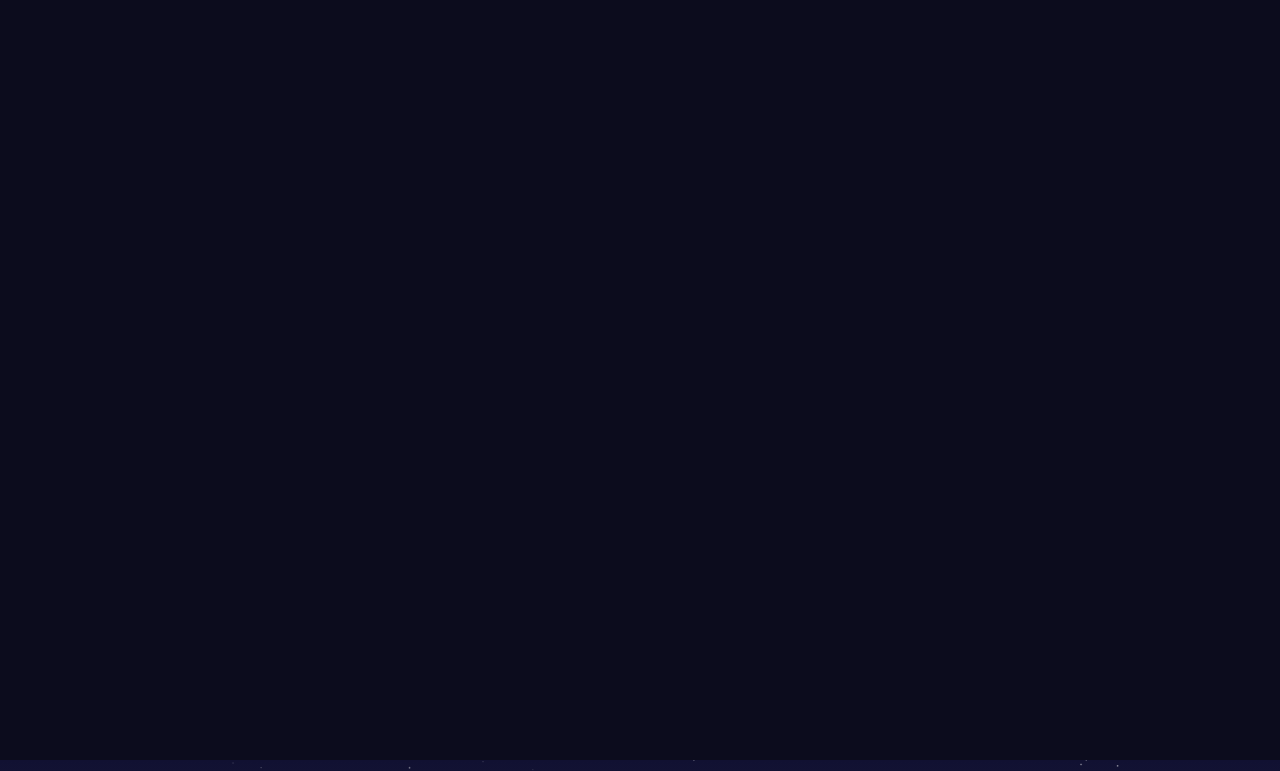
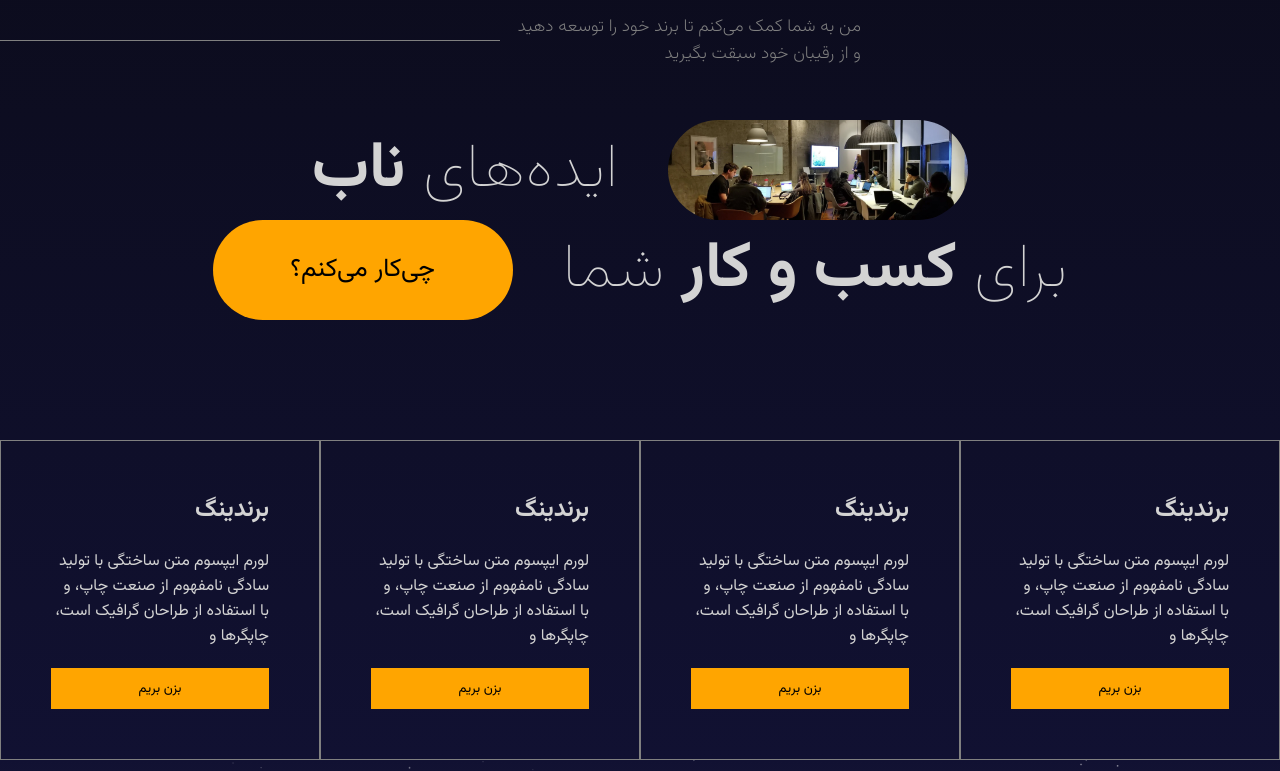
Before and after one commit to sharpWit/animated-fa-portfolio, a React (Vite) app: page / in a window 1280 px wide. Shown: the part 1640-2411 px from the top of the page. Built offline with nearby package versions, Linux system fonts and the light colour scheme.

Commit message:
Services were added

```diff
--- a/src/App.jsx
+++ b/src/App.jsx
@@ -2,6 +2,7 @@ import "./app.scss";
 import Hero from "./components/hero/Hero";
 import Navbar from "./components/navbar/Navbar";
 import Parallax from "./components/parallax/Parallax";
+import Services from "./components/services/Services";
 
 const App = () => {
   return (
@@ -15,7 +16,9 @@ const App = () => {
         <Parallax type="services" />
       </section>
 
-      <section>services</section>
+      <section>
+        <Services />
+      </section>
 
       <section id="پورتفلیو">
         <Parallax type="portfolio" />
--- /dev/null
+++ b/src/components/services/Services.jsx
@@ -0,0 +1,107 @@
+import { useRef } from "react";
+import "./services.scss";
+import { motion, useInView } from "framer-motion";
+
+const variants = {
+  initial: {
+    x: -500,
+    y: 100,
+    opacity: 0,
+  },
+  animate: {
+    x: 0,
+    opacity: 1,
+    y: 0,
+    transition: {
+      duration: 1,
+      staggerChildren: 0.1,
+    },
+  },
+};
+
+const Services = () => {
+  const ref = useRef();
+
+  const isInView = useInView(ref, { margin: "-100px" });
+
+  return (
+    <motion.div
+      className="services"
+      variants={variants}
+      initial="initial"
+      ref={ref}
+      animate={isInView && "animate"}
+    >
+      <motion.div className="textContainer" variants={variants}>
+        <p>
+          من به شما کمک می‌کنم تا برند خود را توسعه دهید
+          <br />و از رقیبان خود سبقت بگیرید
+        </p>
+        <hr />
+      </motion.div>
+      <motion.div className="titleContainer" variants={variants}>
+        <div className="title">
+          <img src="/people.webp" alt="" />
+          <h1>
+            ایده‌های <motion.b whileHover={{ color: "orange" }}>ناب</motion.b>
+          </h1>
+        </div>
+        <div className="title">
+          <h1>
+            برای <motion.b whileHover={{ color: "orange" }}>کسب و کار</motion.b>{" "}
+            شما
+          </h1>
+          <button>چی‌کار می‌کنم؟</button>
+        </div>
+      </motion.div>
+      <motion.div className="listContainer" variants={variants}>
+        <motion.div
+          className="box"
+          whileHover={{ background: "lightgray", color: "black" }}
+        >
+          <h2>برندینگ</h2>
+          <p>
+            لورم ایپسوم متن ساختگی با تولید سادگی نامفهوم از صنعت چاپ، و با
+            استفاده از طراحان گرافیک است، چاپگرها و{" "}
+          </p>
+          <button>بزن بریم</button>
+        </motion.div>
+        <motion.div
+          className="box"
+          whileHover={{ background: "lightgray", color: "black" }}
+        >
+          <h2>برندینگ</h2>
+          <p>
+            لورم ایپسوم متن ساختگی با تولید سادگی نامفهوم از صنعت چاپ، و با
+            استفاده از طراحان گرافیک است، چاپگرها و{" "}
+          </p>
+          <button>بزن بریم</button>
+        </motion.div>
+        <motion.div
+          className="box"
+          whileHover={{ background: "lightgray", color: "black" }}
+        >
+          <h2>برندینگ</h2>
+          <p>
+            لورم ایپسوم متن ساختگی با تولید سادگی نامفهوم از صنعت چاپ، و با
+            استفاده از طراحان گرافیک است، چاپگرها و{" "}
+          </p>
+          <button>بزن بریم</button>
+        </motion.div>
+        <motion.div
+          className="box"
+          whileHover={{ background: "lightgray", color: "black" }}
+        >
+          <h2>برندینگ</h2>
+          <p>
+            لورم ایپسوم متن ساختگی با تولید سادگی نامفهوم از صنعت چاپ، و با
+            استفاده از طراحان گرافیک است، چاپگرها و{" "}
+          </p>
+          <button>بزن بریم</button>
+        </motion.div>
+      </motion.div>
+    </motion.div>
+  );
+};
+
+export default Services;
--- /dev/null
+++ b/src/components/services/services.scss
@@ -0,0 +1,86 @@
+.services {
+  background: linear-gradient(180deg, #0c0c1d, #111132);
+  height: 100%;
+  display: flex;
+  flex-direction: column;
+  justify-content: space-between;
+
+  .textContainer {
+    flex: 1;
+    align-self: flex-end;
+    display: flex;
+    align-items: center;
+    gap: 1.1em;
+    p {
+      font-weight: 200;
+      font-size: 1.1em;
+      color: gray;
+      text-align: right;
+    }
+
+    hr {
+      width: 500px;
+      border: none;
+      border-top: 0.5px solid gray;
+    }
+  }
+  .titleContainer {
+    flex: 2;
+    display: flex;
+    flex-direction: column;
+    align-items: center;
+    .title {
+      display: flex;
+      align-items: center;
+      gap: 50px;
+      img {
+        width: 300px;
+        height: 100px;
+        border-radius: 50px;
+        -webkit-border-radius: 50px;
+        -moz-border-radius: 50px;
+        -ms-border-radius: 50px;
+        -o-border-radius: 50px;
+        object-fit: cover;
+      }
+      h1 {
+        font-size: 4em;
+        font-weight: 100;
+      }
+      button {
+        width: 300px;
+        height: 100px;
+        border-radius: 50px;
+        -webkit-border-radius: 50px;
+        -moz-border-radius: 50px;
+        -ms-border-radius: 50px;
+        -o-border-radius: 50px;
+        background-color: orange;
+        border: none;
+        font-size: 1.6em;
+        cursor: pointer;
+      }
+    }
+  }
+  .listContainer {
+    flex: 2;
+    display: flex;
+    max-width: 1366px;
+    margin: auto;
+
+    .box {
+      padding: 50px;
+      border: 0.5px solid gray;
+      display: flex;
+      flex-direction: column;
+      justify-content: space-between;
+
+      button {
+        padding: 10px;
+        background-color: orange;
+        border: none;
+        cursor: pointer;
+      }
+    }
+  }
+}
```
